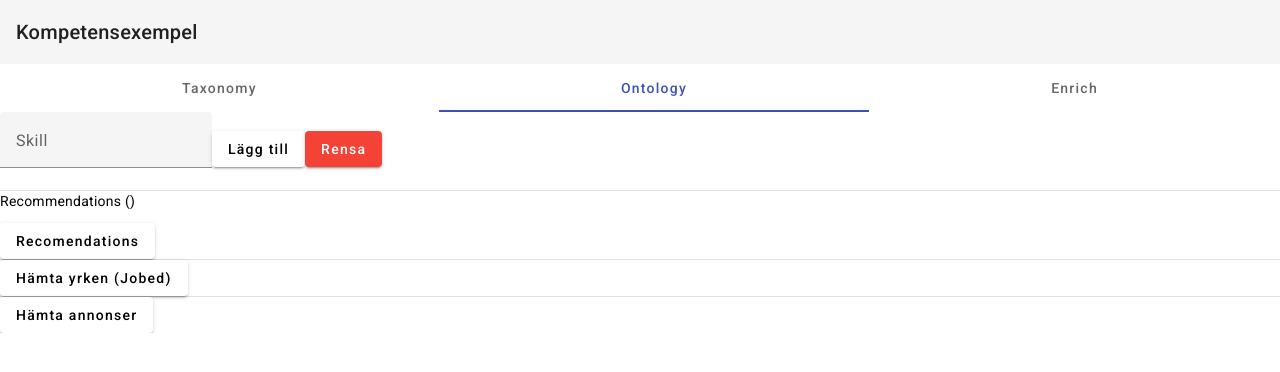
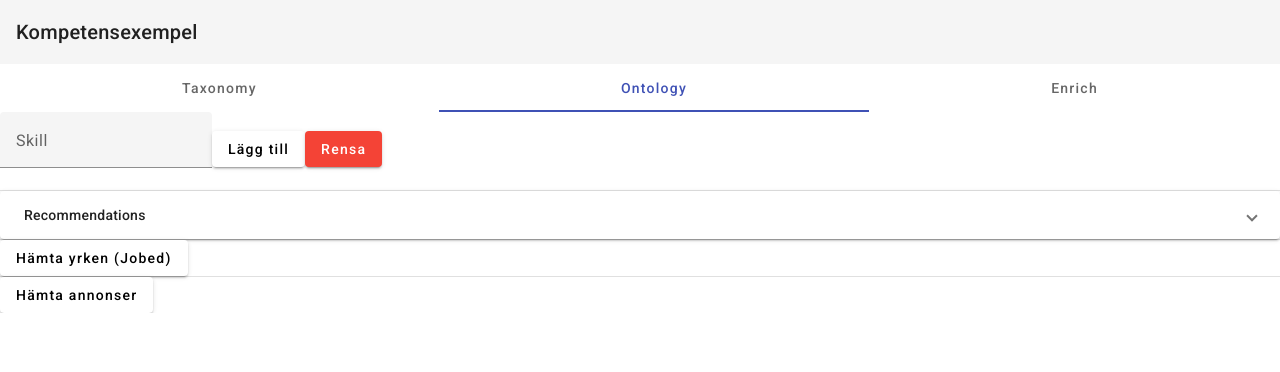
Before and after one commit to patrikolssonaf/competence-poc, an Angular app: page / in a window 1280 px wide. Both pictures are taken after a click on the tab "Ontology". Shown: the top 372 px of the page. Built offline with nearby package versions, Linux system fonts and the light colour scheme.

Commit message:
Added panel for recomendation

```diff
--- a/src/app/app.module.ts
+++ b/src/app/app.module.ts
@@ -12,6 +12,7 @@ import { MatChipsModule } from '@angular/material/chips';
 import { MatDividerModule } from '@angular/material/divider';
 import { MatTabsModule } from '@angular/material/tabs';
 import { MatButtonModule } from '@angular/material/button';
+import { MatExpansionModule } from '@angular/material/expansion';
 
 import { OccupationGroupPickerComponent } from './occupation-group-picker/occupation-group-picker.component';
 import { FormsModule, ReactiveFormsModule } from '@angular/forms';
@@ -45,6 +46,7 @@ import { OntologySkillPickerComponent } from './ontology-skill-picker/ontology-s
     MatDividerModule,
     MatTabsModule,
     MatButtonModule,
+    MatExpansionModule,
   ],
   providers: [],
   bootstrap: [AppComponent]
--- a/src/app/ontology/ontology.component.html
+++ b/src/app/ontology/ontology.component.html
@@ -3,13 +3,21 @@
   <mat-chip-option *ngFor="let skill of selectedSkills">{{skill}}</mat-chip-option>
 </mat-chip-listbox>
 <mat-divider></mat-divider>
-<div>
-  <p>Recommendations ({{ occupationForRecomendation?.preferredLabel }})</p>
+<mat-expansion-panel>
+  <mat-expansion-panel-header>
+    <mat-panel-title>
+      Recommendations
+    </mat-panel-title>
+    <mat-panel-description>
+      {{ occupationForRecomendation?.preferredLabel }}
+    </mat-panel-description>
+  </mat-expansion-panel-header>
   <button mat-raised-button (click)="fetchRecomendations()">Recomendations</button>
   <mat-chip-listbox aria-label="Recomended skills" multiple>
-    <mat-chip-option *ngFor="let skill of recommendedSkills" (selectionChange)="selectSkill(skill)">{{skill}}</mat-chip-option>
+    <mat-chip-option *ngFor="let skill of recommendedSkills"
+      (selectionChange)="selectSkill(skill)">{{skill}}</mat-chip-option>
   </mat-chip-listbox>
-</div>
+</mat-expansion-panel>
 <mat-divider></mat-divider>
 <button mat-raised-button (click)="fetchOccupations()">Hämta yrken (Jobed)</button>
 <div>
```
